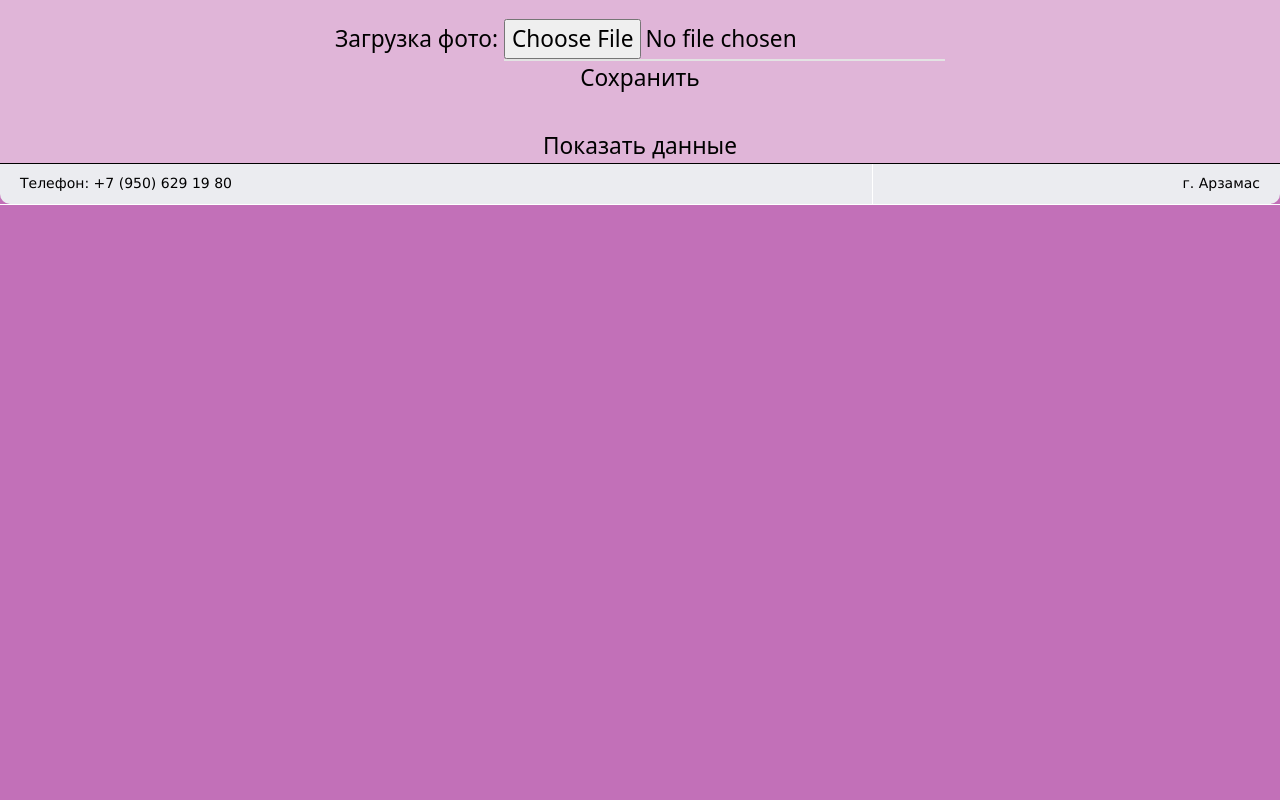
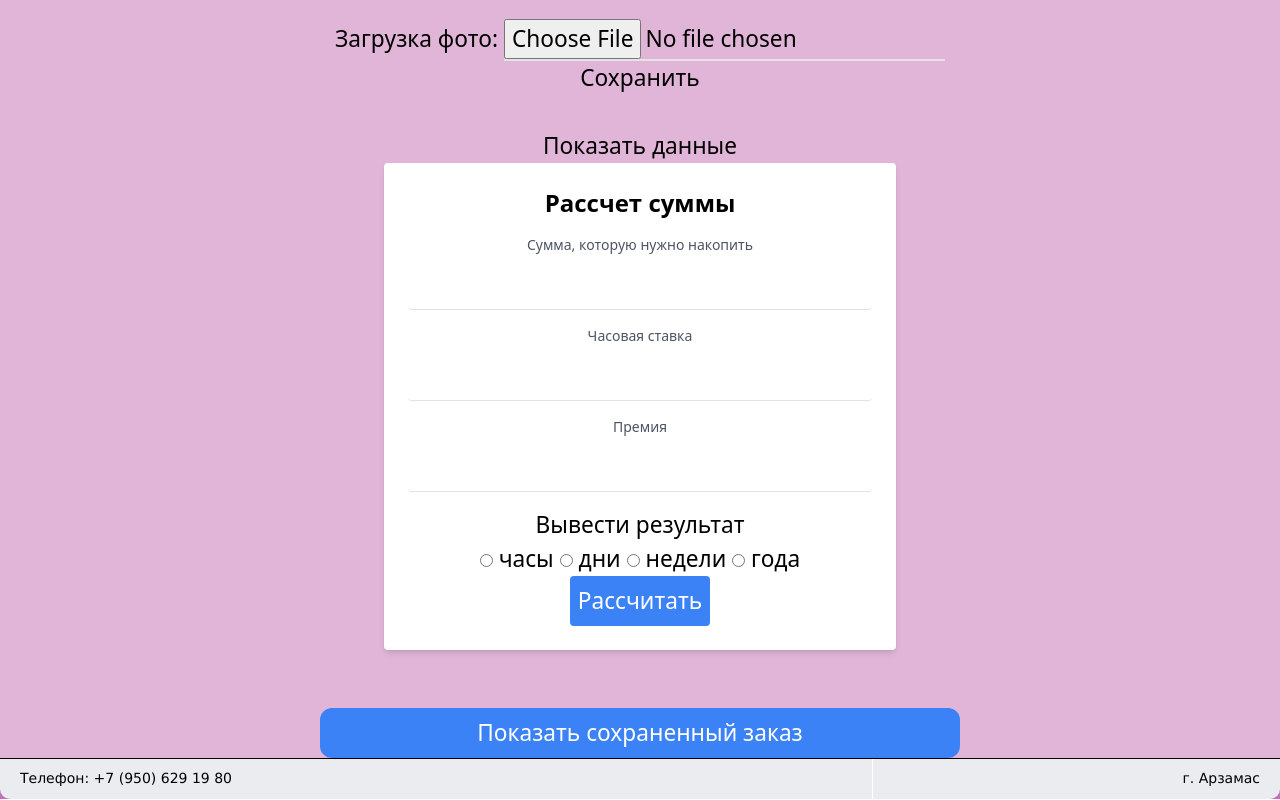
Before and after one commit to eshurgina/eshurgina.github.io, a plain HTML site: page index.html in a window 1280 px wide. Shown: the part 535-1335 px from the top of the page. Before the commit the page ends 800 px from the top, so only its background shows below. Drawn offline with nearby package versions, Linux system fonts and the light colour scheme.

Commit message:
Update index.html

```diff
--- a/index.html
+++ b/index.html
@@ -274,7 +274,7 @@ li {  float:left; /*Размещаем список горизонтально
 <button type="button" class="bg-blue-500 text-white w-1/2 mx-auto rounded-xl py-2"
 onclick="goToNextPage()">Перейти на следующую страницу</button>
 </div>
-<div id="showCalculationContainer" class="bg-gray-100 p-25 mt-10 hidden">
+<div id="showCalculationContainer" >
 <div class="max-w-lg mx-auto bg-white p-6 rounded shadow-md">
 <h2 class="text-2xl font-bold mb-4">Рассчет суммы </h2>
 <!— Форма сбора данных —>
@@ -288,8 +288,7 @@ onclick="goToNextPage()">Перейти на следующую страницу
 <input type="number" id="hourstavka" name="hourstavka" class="mt-1 p-2 border rounded w-full" required>
 </div>
 <div class="mb-4">
-<label for="premiya" class="block text-sm font-medium text-gray-600">Премия
-1 сорта(м)</label>
+<label for="premiya" class="block text-sm font-medium text-gray-600">Премия</label>
 <input type="number" id="premiya" name="premiya"
 class="mt-1 p-2 border rounded w-full" required>
 </div>
```
